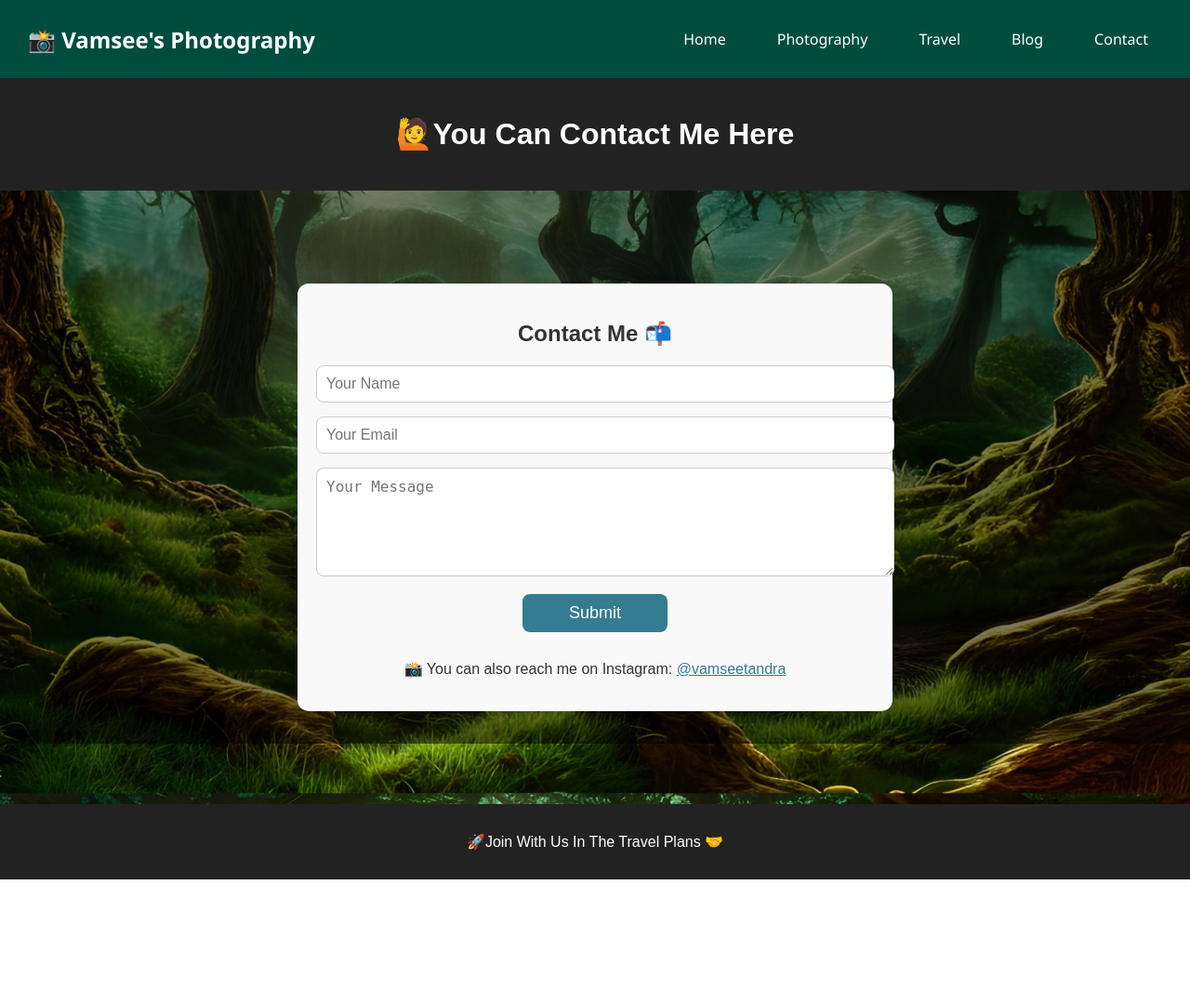
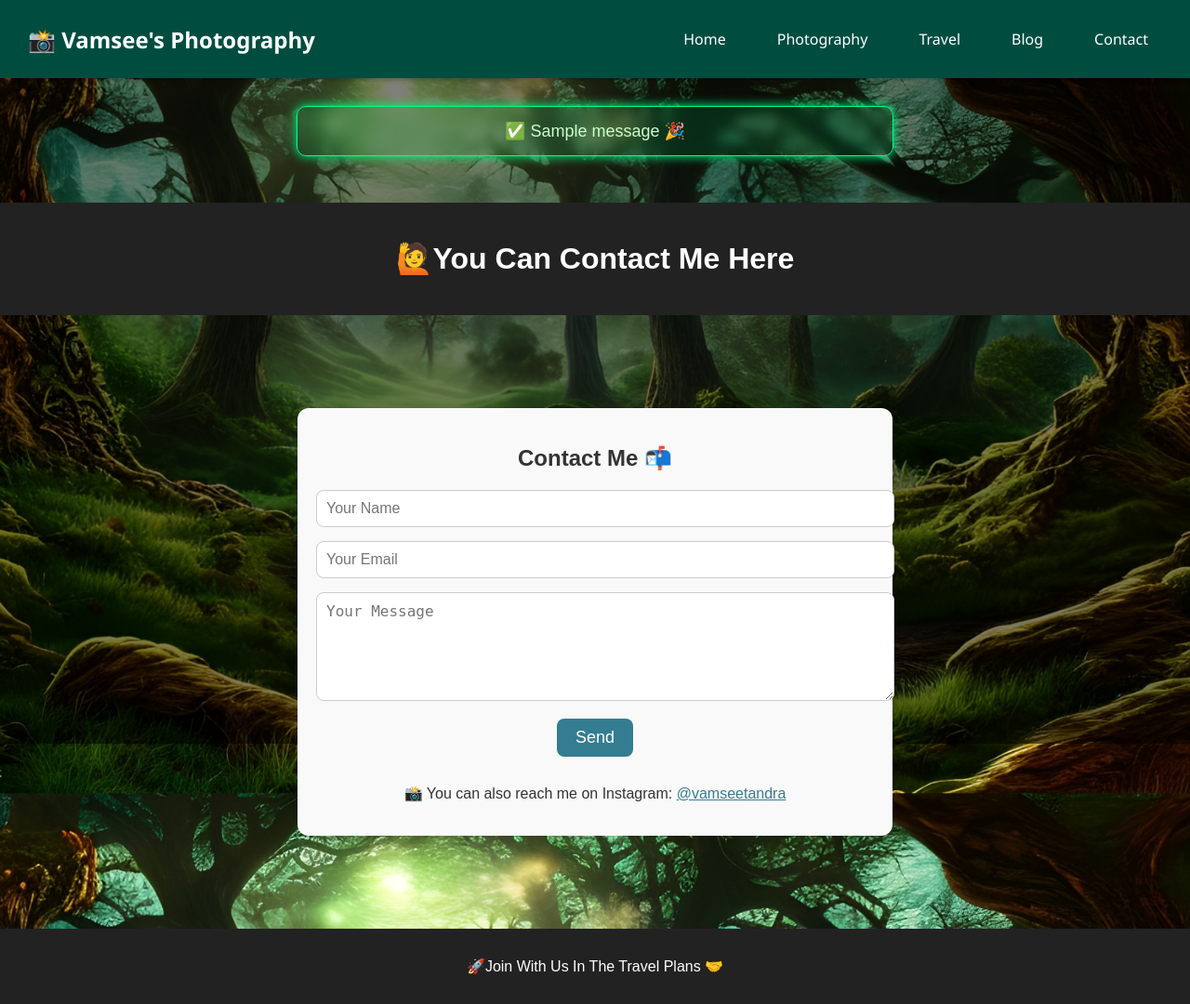
Before and after one commit to vamsee369/my-photography-site, a Django app: page /contact/ in a window 1280 px wide. Shown: the whole page at 93% size. Before the commit the page ends 946 px from the top, so only its background shows below. Run offline with Django 5.2, Linux system fonts and the light colour scheme; one stand-in notice (Sample message) is shown.

Commit message:
updated contact me page for message pop up

```diff
--- a/nature_photography/views.py
+++ b/nature_photography/views.py
@@ -1,6 +1,7 @@
 from .forms import ContactForm
 from .models import BlogPost
 from django.shortcuts import render, redirect
+from django.contrib import messages
 
 
 def home(request):
@@ -25,6 +26,8 @@ def contact_view(request):
         form = ContactForm(request.POST)
         if form.is_valid():
             form.save()
+            messages.success(
+                request, '📩 Your message has been sent successfully!')
             return redirect('contact')  # Optionally show success message
     else:
         form = ContactForm()
--- a/static/css/style.css
+++ b/static/css/style.css
@@ -134,3 +134,36 @@ h2.post-title:hover {
     /* Hover color */
     cursor: pointer;
 }
+
+.success-message {
+    max-width: 600px;
+    margin: 30px auto 50px auto;
+    padding: 15px 20px;
+    background-color: rgba(0, 255, 128, 0.12);
+    color: #ccffcc;
+    border: 1.5px solid #00ff88;
+    border-radius: 10px;
+    box-shadow: 0 0 12px #00ff88;
+    text-align: center;
+    font-size: 18px;
+    font-weight: 500;
+    animation: bounceIn 0.6s ease-out;
+    backdrop-filter: blur(6px);
+}
+
+/* Animated pop effect */
+@keyframes bounceIn {
+    0% {
+        transform: scale(0.9);
+        opacity: 0;
+    }
+
+    70% {
+        transform: scale(1.03);
+        opacity: 1;
+    }
+
+    100% {
+        transform: scale(1);
+    }
+}
--- a/templates/contact.html
+++ b/templates/contact.html
@@ -33,7 +33,7 @@
         }
 
         .contact-container button {
-            padding: 10px 50px;
+            padding: 10px 20px;
             font-size: 18px;
             background-color: #347c90;
             color: white;
@@ -42,7 +42,6 @@
             cursor: pointer;
             display: block;
             margin: 0 auto;
-
         }
 
         .contact-container button:hover {
@@ -64,6 +63,13 @@
             </ul>
         </nav>
     </header>
+    {% if messages %}
+    <div class="success-message">
+        {% for message in messages %}
+        ✅ {{ message }} 🎉
+        {% endfor %}
+    </div>
+    {% endif %}
 
     <header>
         <h1>🙋You Can Contact Me Here</h1>
@@ -77,7 +83,7 @@
             {{ form.name }}
             {{ form.email }}
             {{ form.message }}
-            <button type="submit">Submit</button>
+            <button type="submit">Send</button>
         </form>
 
         <p style="text-align: center; margin-top: 30px; color: #333;">
```
Also changed, not shown: db.sqlite3.
